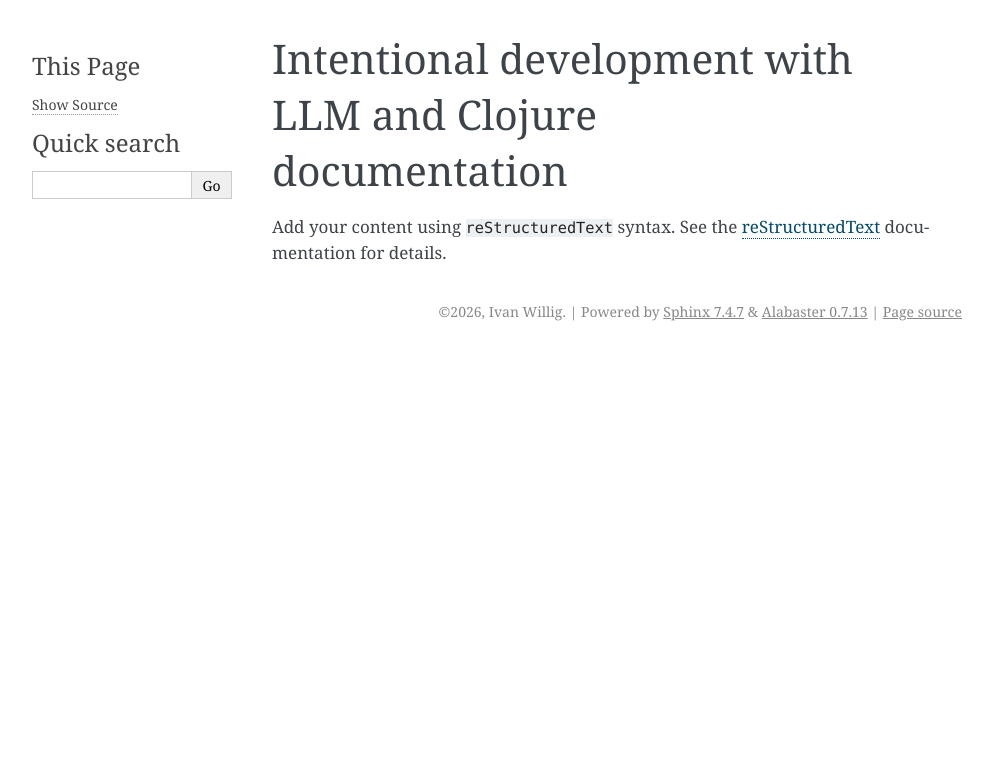
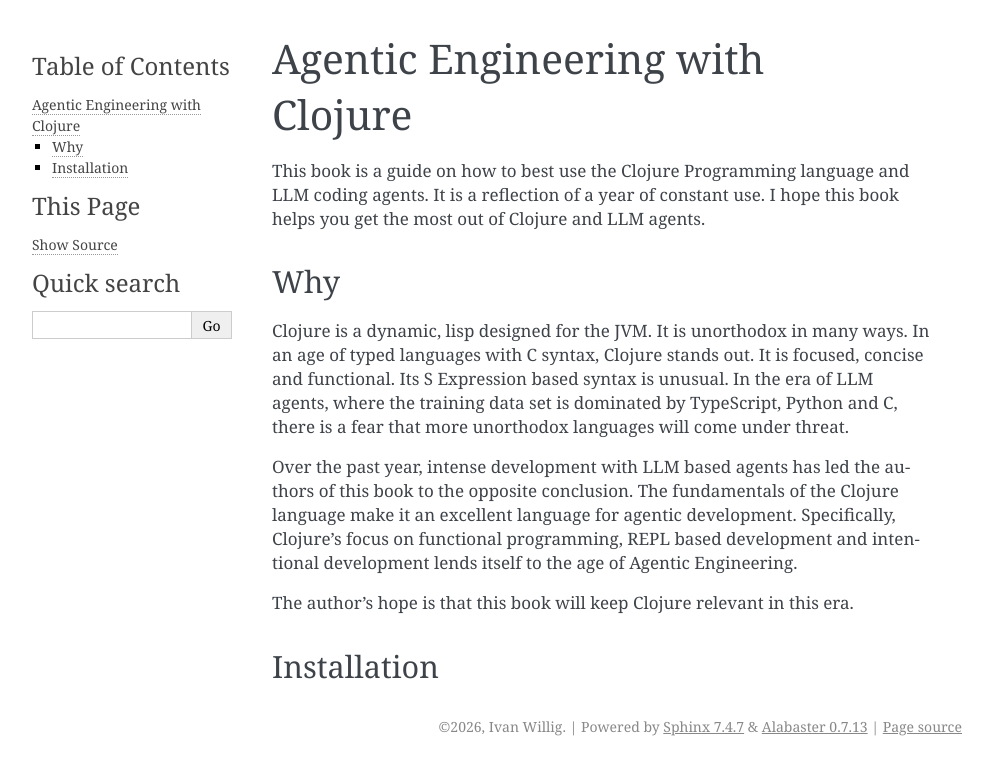
Before and after one commit to iwillig/agentic-engineering-with-clojure, a Sphinx documentation site: the page built from source/index.rst, in a window 1280 px wide. Shown: the top 775 px of the page, without its empty margins (148-1141 px from the left). Built offline with Sphinx 7.4.7, drawn with Linux system fonts in a browser that asks for light colours.

Commit message:
Add introduction

```diff
--- a/source/conf.py
+++ b/source/conf.py
@@ -6,7 +6,7 @@
 # -- Project information -----------------------------------------------------
 # https://www.sphinx-doc.org/en/master/usage/configuration.html#project-information
 
-project = 'Intentional development with LLM and Clojure'
+project = 'Agentic Engineering with Clojure'
 copyright = '2026, Ivan Willig'
 author = 'Ivan Willig'
 
--- a/source/index.rst
+++ b/source/index.rst
@@ -3,12 +3,36 @@
    You can adapt this file completely to your liking, but it should at least
    contain the root `toctree` directive.
 
-Intentional development with LLM and Clojure documentation
-==========================================================
+Agentic Engineering with Clojure
+================================
 
-Add your content using ``reStructuredText`` syntax. See the
-`reStructuredText <https://www.sphinx-doc.org/en/master/usage/restructuredtext/index.html>`_
-documentation for details.
+This book is a guide on how to best use the Clojure Programming
+language and LLM coding agents. It is a reflection of a year of
+constant use. I hope this book helps you get the most out of Clojure
+and LLM agents.
+
+Why
+----
+
+Clojure is a dynamic, lisp designed for the JVM. It is unorthodox in
+many ways. In an age of typed languages with C syntax, Clojure stands
+out. It is focused, concise and functional. Its S Expression based
+syntax is unusual. In the era of LLM agents, where the training data
+set is dominated by TypeScript, Python and C, there is a fear that
+more unorthodox languages will come under threat.
+
+Over the past year, intense development with LLM based agents has led the
+authors of this book to the opposite conclusion. The fundamentals of
+the Clojure language make it an excellent language for agentic
+development. Specifically, Clojure’s focus on functional programming,
+REPL based development and intentional development lends itself to the
+age of Agentic Engineering.
+
+The author's hope is that this book will keep Clojure relevant in this
+era.
+
+Installation
+------------
 
 
 .. toctree::
```
